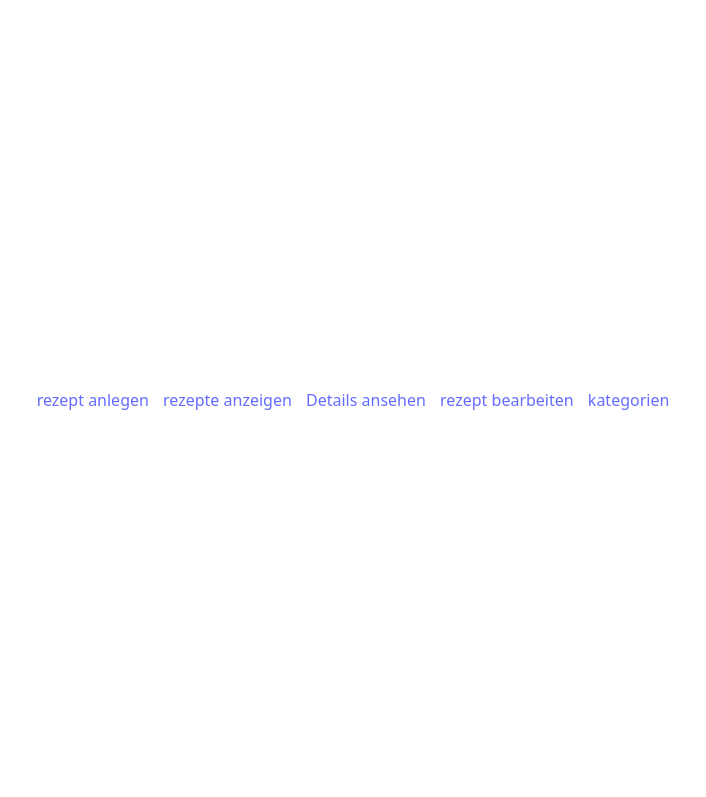
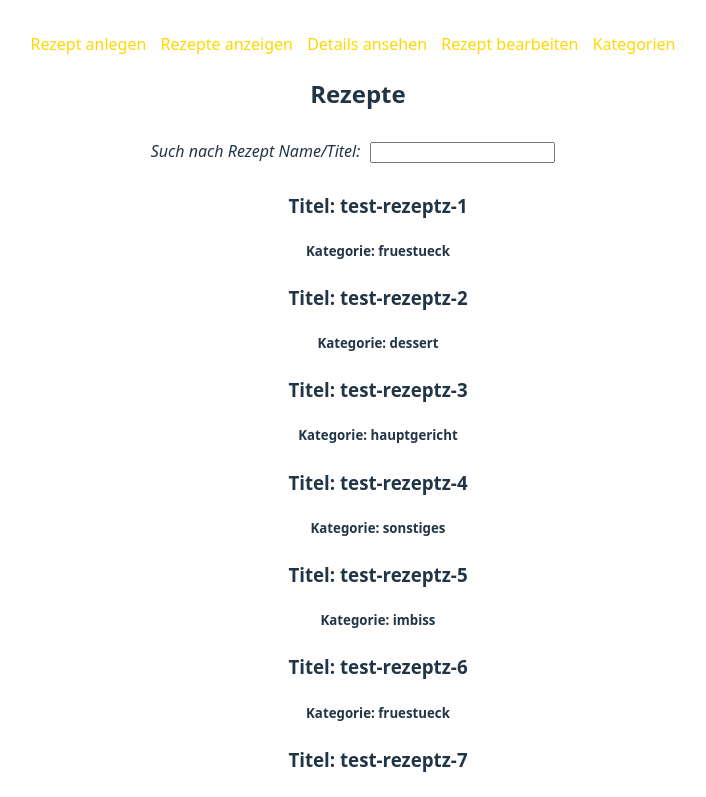
Before and after one commit to gab632/gabriel-assessment-2-2025, a React (Vite) app: page / in a window 1280 px wide. Shown: the top 797 px of the page, without its empty margins (282-988 px from the left). Built offline with nearby package versions, Linux system fonts and the light colour scheme.

Commit message:
css simple editing.

```diff
--- a/src/App.jsx
+++ b/src/App.jsx
@@ -118,6 +118,14 @@ function App() {
         <NavigationBar />
         <Routes>
             <Route
+                path={"/"}
+                element={<RezepteAnzeigen
+                    list={rezeptArray}
+                />}
+            >
+
+            </Route>
+            <Route
                 path={"/rezept-anlegen"}
                 element={<RezeptAnlegen
                     onSubmitRecipe={handleSubmitRecipe}/>}
--- a/src/components/NavigationBar.jsx
+++ b/src/components/NavigationBar.jsx
@@ -4,11 +4,12 @@ function NavigationBar(){
 
     return (
         <nav>
-            <Link to={"/rezept-anlegen"} style={{paddingRight: "10px"}}> rezept anlegen </Link>
-            <Link to={"/rezepte-anzeigen"} style={{paddingRight: "10px"}}> rezepte anzeigen </Link>
-            <Link to={"/details-ansehen"} style={{paddingRight: "10px"}}> Details ansehen </Link>
-            <Link to={"/rezept-bearbeiten"} style={{paddingRight: "10px"}}> rezept bearbeiten </Link>
-            <Link to={"/kategorien"} style={{paddingRight: "10px"}}> kategorien </Link>
+            <Link to={"/rezept-anlegen"} style={{paddingRight: "10px", color: "gold"}}> Rezept anlegen </Link>
+            <Link to={"/rezepte-anzeigen"} style={{paddingRight: "10px", color: "gold"}}> Rezepte anzeigen </Link>
+            <Link to={"/details-ansehen"} style={{paddingRight: "10px", color: "gold"}}> Details ansehen </Link>
+            <Link to={"/rezept-bearbeiten"} style={{paddingRight: "10px", color: "gold"}}> Rezept bearbeiten </Link>
+            <Link to={"/kategorien"} style={{paddingRight: "10px", color: "gold"}}> Kategorien </Link>
+
         </nav>
     )
 
```
Also changed, not shown: 1 other file (tests, documents, lock files or other folders).
